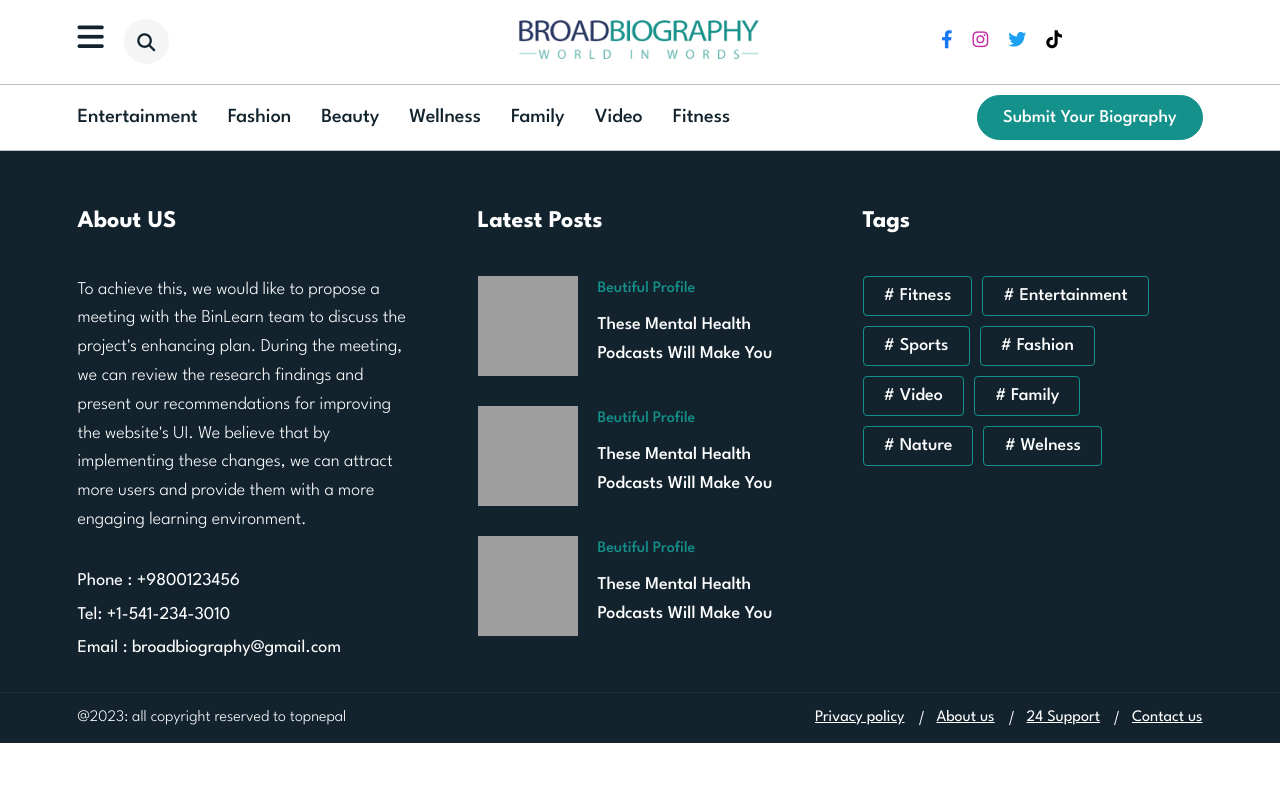
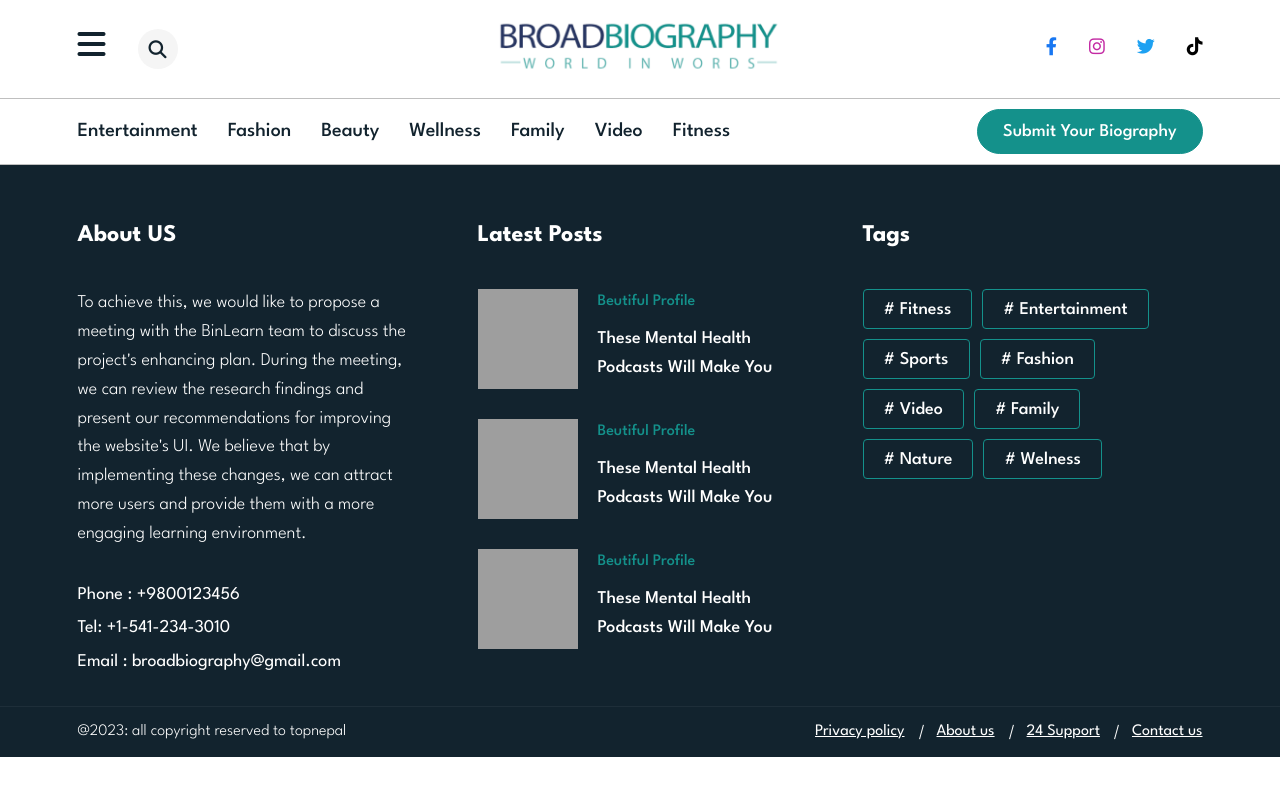
Before and after one commit to stu9437l/broadbio, a plain HTML site: page index.html in a window 1280 px wide. Drawn offline with nearby package versions, Linux system fonts and the light colour scheme; grey boxes are pictures that could not be loaded.

Commit message:
chore: design enhance

```diff
--- a/style/layouts/_header.scss
+++ b/style/layouts/_header.scss
@@ -4,27 +4,28 @@ header {
     display: flex;
     align-items: center;
     justify-content: center;
-    padding: 10px 0;
+    padding: 12px 0;
     .left-column {
       width: 25%;
       display: flex;
       align-items: center;
-      justify-content: start;
+      justify-content: flex-start;
       .menu-button {
-        font-size: 30px;
+        font-size: $xl-font;
         color: $black-color;
+        vertical-align: middle;
       }
       .search-button {
-        height: 45px;
-        width: 45px;
+        height: 40px;
+        width: 40px;
         border-radius: 50%;
         display: flex;
         align-items: center;
         justify-content: center;
-        font-size: 18px;
+        font-size: $md-font;
         color: $black-color;
         background-color: $light-white-color;
-        margin-left: 20px;
+        margin-left: 32px;
       }
     }
     .center-column {
@@ -34,22 +35,25 @@ header {
       justify-content: center;
       .brand-logo {
         img {
-          width: 260px;
+          width: 300px;
           height: auto;
         }
       }
     }
     .right-column {
       width: 25%;
+      display: flex;
+      align-items: center;
+      justify-content: flex-end;
       .header-social-media-list {
         display: flex;
         align-items: center;
         justify-content: start;
         .social-media__item {
           display: inline-block;
-          margin-left: 20px;
+          margin-left: 32px;
           color: $black-color;
-          font-size: 18px;
+          font-size: $md-font;
         }
       }
     }
```
Also changed, not shown: style/main.css, 1 other file.
